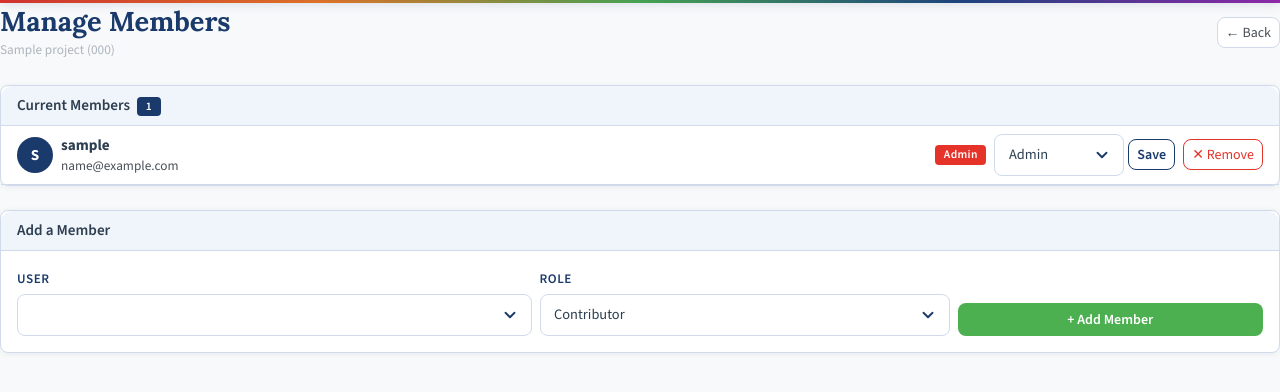
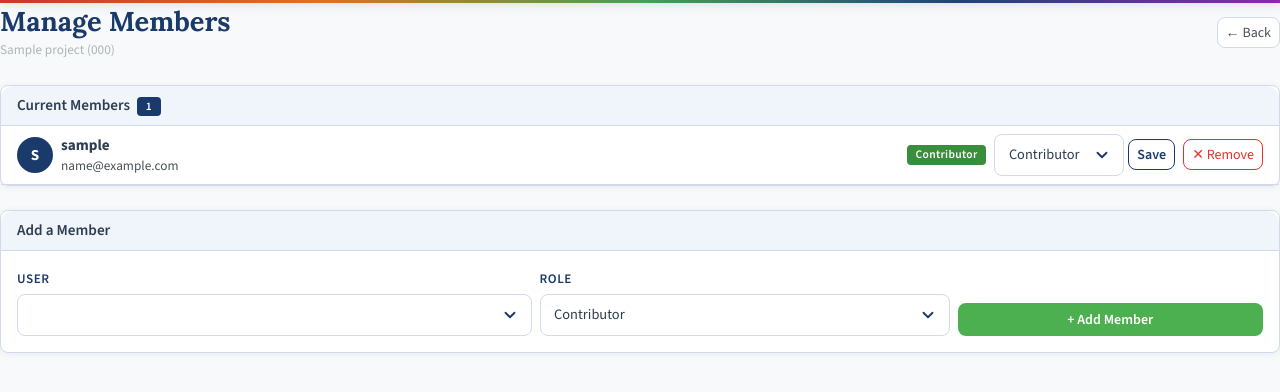
Before and after one commit to Yanekiii/JIRA, a Django app: page /project/1/members/ in a window 1280 px wide. Shown: the part 74-466 px from the top of the page. Run offline with Django 3.2, Linux system fonts and the light colour scheme; a user stored in the database is signed in; tables that the repository leaves empty hold one stand-in row (values such as "Sample post"); some libraries are stand-ins or nearby versions.

Commit message:
reglage contributor equivaut a un admin suppression role admin qui faisait rien + reglage bug page d'acceuil balise html dans texte description

```diff
--- a/ProjectJira-main/django_project/blog/models.py
+++ b/ProjectJira-main/django_project/blog/models.py
@@ -33,7 +33,6 @@ class Project(models.Model):
 
 class ProjectMembership(models.Model):
     ROLE_CHOICES = [
-        ('admin',       'Admin'),
         ('contributor', 'Contributor'),
         ('readonly',    'Read-Only'),
     ]
--- a/ProjectJira-main/django_project/blog/templates/blog/home.html
+++ b/ProjectJira-main/django_project/blog/templates/blog/home.html
@@ -37,7 +37,7 @@
               <div class="card-body">
                 <span class="badge bg-light text-dark border mb-2">{{ project.code }}</span>
                 <h5 class="fw-bold"><a href="{% url 'project-detail' project.id %}" class="text-decoration-none text-dark">{{ project.name }}</a></h5>
-                <p class="text-muted small mb-0">{{ project.description|truncatewords:10 }}</p>
+                <p class="text-muted small mb-0">{{ project.description|truncatewords_html:20|safe }}</p>
               </div>
             </div>
           </div>
--- a/ProjectJira-main/django_project/blog/templates/blog/manage_members.html
+++ b/ProjectJira-main/django_project/blog/templates/blog/manage_members.html
@@ -40,7 +40,6 @@
           <select name="role" class="form-select form-select-sm" style="width:130px;">
             <option value="contributor" {% if m.role == 'contributor' %}selected{% endif %}>Contributor</option>
             <option value="readonly"    {% if m.role == 'readonly'    %}selected{% endif %}>Read-Only</option>
-            <option value="admin"       {% if m.role == 'admin'       %}selected{% endif %}>Admin</option>
           </select>
           <button type="submit" class="btn btn-outline-primary btn-sm">Save</button>
         </form>
@@ -83,7 +82,6 @@
         <select name="role" class="form-select">
           <option value="contributor">Contributor</option>
           <option value="readonly">Read-Only</option>
-          <option value="admin">Admin</option>
         </select>
       </div>
       <div class="col-md-3">
--- a/ProjectJira-main/django_project/blog/templates/blog/project_detail.html
+++ b/ProjectJira-main/django_project/blog/templates/blog/project_detail.html
@@ -78,7 +78,7 @@
         </a>
         {% endif %}
 
-        {% if user.is_staff %}
+        {% if user.is_staff or user_role == 'contributor' %}
         <a href="{% url 'sprint-create' project.id %}" class="btn btn-outline-success btn-sm rounded-pill">
           + New Sprint
         </a>
--- a/ProjectJira-main/django_project/blog/views.py
+++ b/ProjectJira-main/django_project/blog/views.py
@@ -328,10 +328,17 @@ def manage_members(request, project_pk):
 
 
 # ── Sprints ───────────────────────────────────────────────────────────────────
-class SprintCreateView(AdminRequiredMixin, CreateView):
+
+class SprintCreateView(LoginRequiredMixin, UserPassesTestMixin, CreateView):
     model = Sprint
     fields = ['name', 'goal', 'start_date', 'global_capacity']
     template_name = 'blog/sprint_form.html'
+
+    def test_func(self):
+        project = get_object_or_404(Project, pk=self.kwargs['project_pk'])
+        role = get_user_role(self.request.user, project)
+        # Autorise le Staff OU le Contributor
+        return self.request.user.is_staff or role == 'contributor'
 
     def form_valid(self, form):
         project = get_object_or_404(Project, pk=self.kwargs['project_pk'])
@@ -341,28 +348,31 @@ class SprintCreateView(AdminRequiredMixin, CreateView):
         form.instance.end_date = start + timedelta(days=duration)
         return super().form_valid(form)
 
-
-class SprintUpdateView(AdminRequiredMixin, UpdateView):
+class SprintUpdateView(LoginRequiredMixin, UserPassesTestMixin, UpdateView):
     model = Sprint
     fields = ['name', 'goal', 'start_date', 'end_date', 'status', 'global_capacity']
     template_name = 'blog/sprint_form.html'
+
+    def test_func(self):
+        sprint = self.get_object()
+        role = get_user_role(self.request.user, sprint.project)
+        return self.request.user.is_staff or role == 'contributor'
 
     def form_valid(self, form):
         sprint = form.save()
         return redirect('project-detail', pk=sprint.project.pk)
 
-    def form_invalid(self, form):
-        print("FORM ERRORS:", form.errors)
-        return super().form_invalid(form)
-
-
-class SprintDeleteView(AdminRequiredMixin, DeleteView):
+class SprintDeleteView(LoginRequiredMixin, UserPassesTestMixin, DeleteView):
     model = Sprint
     template_name = 'blog/sprint_confirm_delete.html'
 
+    def test_func(self):
+        sprint = self.get_object()
+        role = get_user_role(self.request.user, sprint.project)
+        return self.request.user.is_staff or role == 'contributor'
+
     def get_success_url(self):
         return reverse_lazy('project-detail', kwargs={'pk': self.get_object().project.pk})
-
 
 def sprint_start(request, pk):
     sprint = get_object_or_404(Sprint, pk=pk)
```
